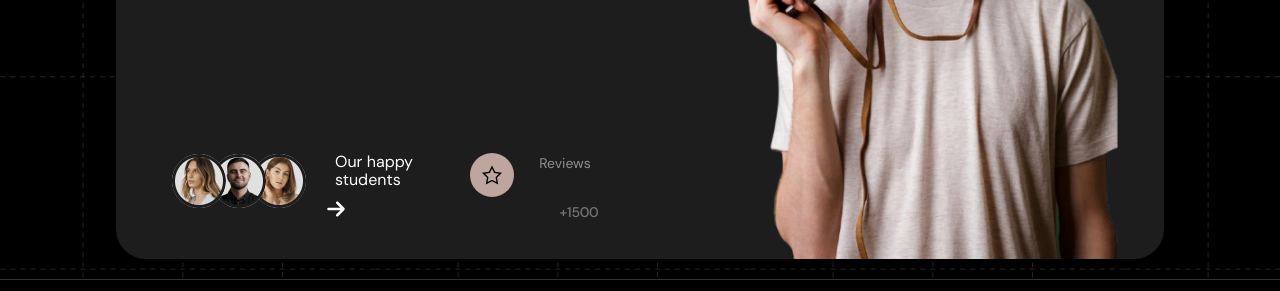
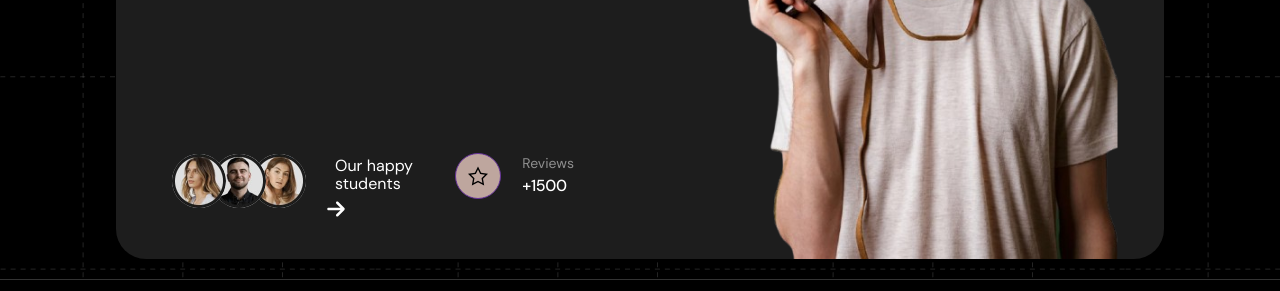
Before and after one commit to alperenkucukozkan/project-Team01, a website built with Vite: page src/index.html in a window 1280 px wide. Shown: the part 441-732 px from the top of the page. Built offline with nearby package versions, Linux system fonts and the light colour scheme; files whose address does not match are found by name.

Commit message:
hero-last-version

```diff
--- a/src/css/hero.css
+++ b/src/css/hero.css
@@ -9,6 +9,7 @@
   box-sizing: border-box;
   position: relative;
   padding-left: 20px;
+  padding-right: 62px;
   margin-bottom: 100px;
   margin:0 auto;
 
@@ -55,14 +56,16 @@
   /*  border: 1px solid purple;*/
 }
 .happy-students {
-  width: 273px;
+  max-width: 777px;
+  width: 100%;
   display: flex;
   flex-direction: column;
   align-items: left;
   height: 84px;
   position: relative;
+  justify-content: space-between;
 
-  /* border: 1px solid green;*/
+   /*border: 1px solid green;*/
 }
 .characters {
   display: flex;
@@ -131,6 +134,7 @@
   font-weight: 400;
   font-size: 16px;
   text-align: left;
+  padding-top: 4px;
 
   /*  border: 1px solid yellow;*/
 }
@@ -158,29 +162,36 @@
   height: 44px;
   display: flex;
   gap: 12px;
-  margin-left: 40px;
-
-  display: flex;
+  /*margin-left: 40px;*/
   position: absolute;
   right: 0;
 
-  /* border: 1px solid white;*/
+  /*border: 1px solid white;*/
 }
 .reviews {
   font-size: 14px;
   font-weight: 400;
   color: #ffffff80;
+  height: 44px;
+  padding: auto ;
+  text-align: left;
 
-  /* border:  1px solid brown;*/
+ /* border:  1px solid brown;*/
 }
-.number {
-  display: block;
+.hero .number {
+  box-sizing: border-box;
   font-size: 16px;
   font-weight: 500;
   color: #fff;
   width: 50px;
+  height: 16px;
+  margin: 0;
+  padding: 0;
+  text-align: left;
 
-  /*  border: 1px solid pink;*/
+
+
+   /*border: 1px solid pink;*/
 }
 
 .hero-img {
@@ -199,6 +210,16 @@
 
   /* border: green 1px solid;*/
 }
+
+
+
+
+
+
+
+
+
+
 
 /* min width 768 px   tablet mod */
 
@@ -235,7 +256,7 @@
     flex-direction: row;
     justify-content: space-between;
     width: 100%;
-    max-width: 390px;
+    max-width: 1280px;
     height: 54px;
 
     margin-left: 32px;
@@ -282,6 +303,34 @@
     width: 390px;
     height: 454px;
   }
+
+  .review{
+    width: 119px;
+
+    justify-content: space-between;
+
+   /* border: 1px solid rosybrown;*/
+
+  }
+  .reviews {
+    display: flex;
+    flex-direction: column;
+
+    /* border: 1px solid brown;*/
+  }
+  .icon-border {
+  width: 44px;
+  height: 44px;
+  background-color: #bea69e;
+  border-radius: 50%;
+  display: flex;
+  justify-content: center;
+  align-items: center;
+
+  border: 1px solid rebeccapurple;
+}
+
+
 }
 
 
```
